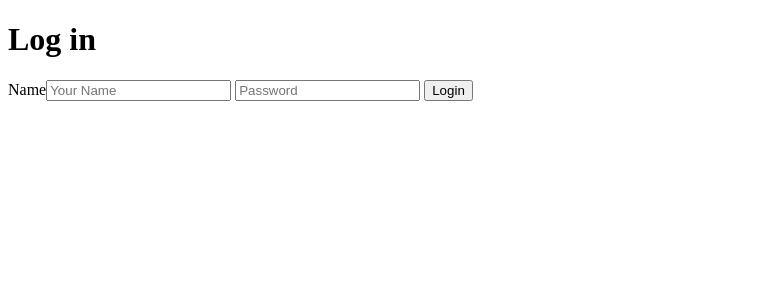
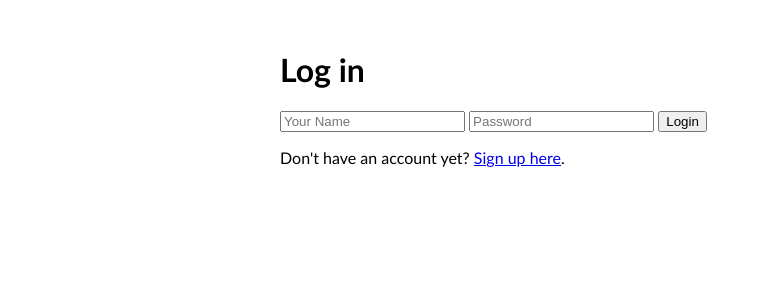
Before and after one commit to malikpiara/cuiff, a Flask app: page /login in a window 1280 px wide. Shown: the top 300 px of the page, without its empty margins (0-762 px from the left). Run offline with Flask 2, Linux system fonts and the light colour scheme.

Commit message:
Updated sign up and login pages with links for respective pages.

```diff
--- a/templates/login.html
+++ b/templates/login.html
@@ -5,14 +5,21 @@
     <meta http-equiv='X-UA-Compatible' content='IE=edge'>
     <title>Login</title>
     <meta name='viewport' content='width=device-width, initial-scale=1'>
+    <link rel='stylesheet' type='text/css' media='screen'
+    href='/static/css/styles.css'>
 </head>
 <body>
+    <main class="main">
         <h1>Log in</h1>
         <form method="post">
             {{ form.hidden_tag() }}
-        {{ form.name.label }}{{ form.name(placeholder="Your Name") }}
+            {{ form.name(placeholder="Your Name") }}
             {{ form.password(placeholder="Password") }}
             {{ form.submit() }}
         </form>
+        <p>
+            Don't have an account yet? <a href="{{ url_for('signup') }}">Sign up here</a>.
+        </p>
+    </main>
 </body>
 </html>
--- a/templates/signup.html
+++ b/templates/signup.html
@@ -18,6 +18,9 @@
             {{ form.password(placeholder="Password") }}
             {{ form.submit() }}
         </form>
+        <p>
+            Already have an account? <a href="{{ url_for('login') }}">Login here</a>.
+        </p>
     </main>
 </body>
 </html>
```
Lines whose indentation alone changed are shown as unchanged.
